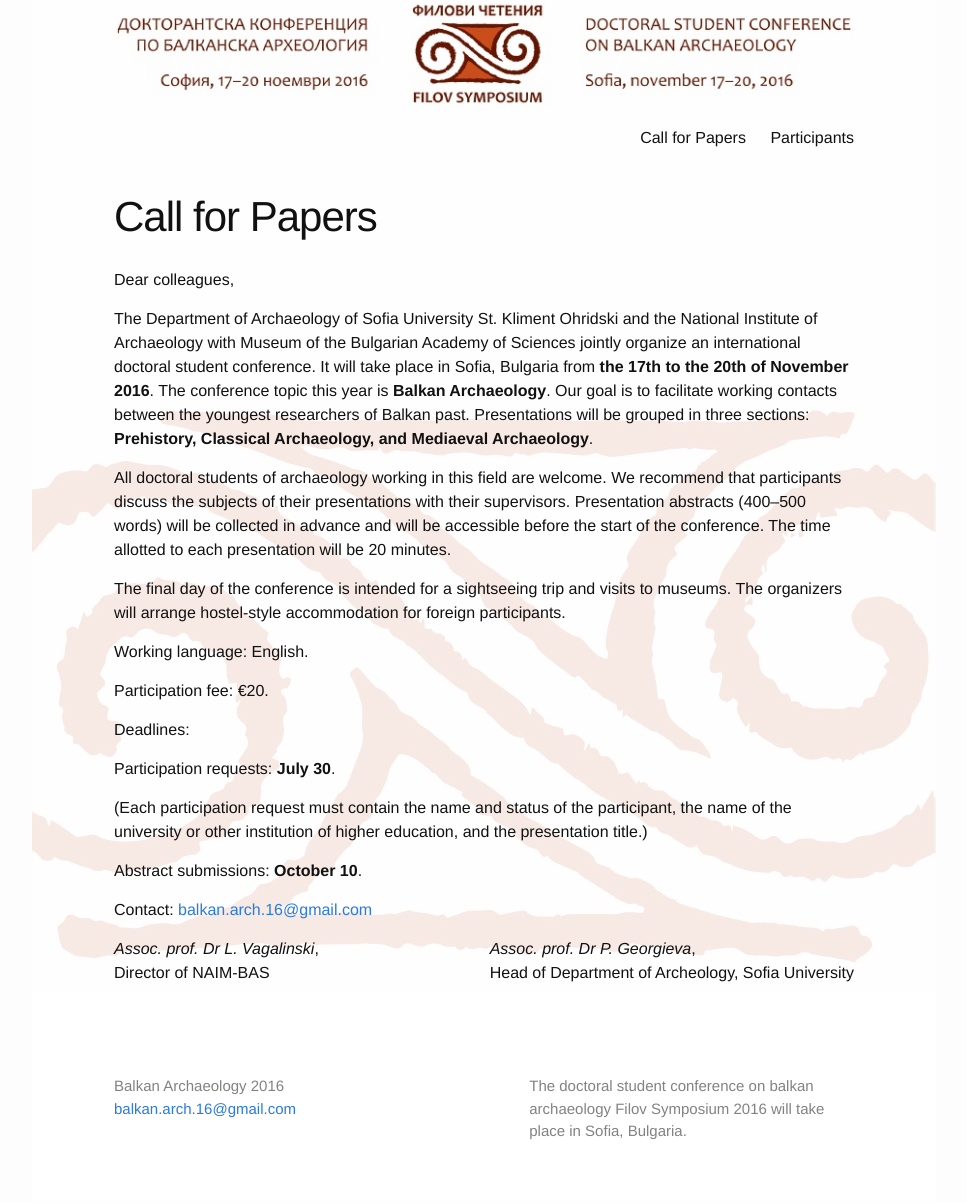
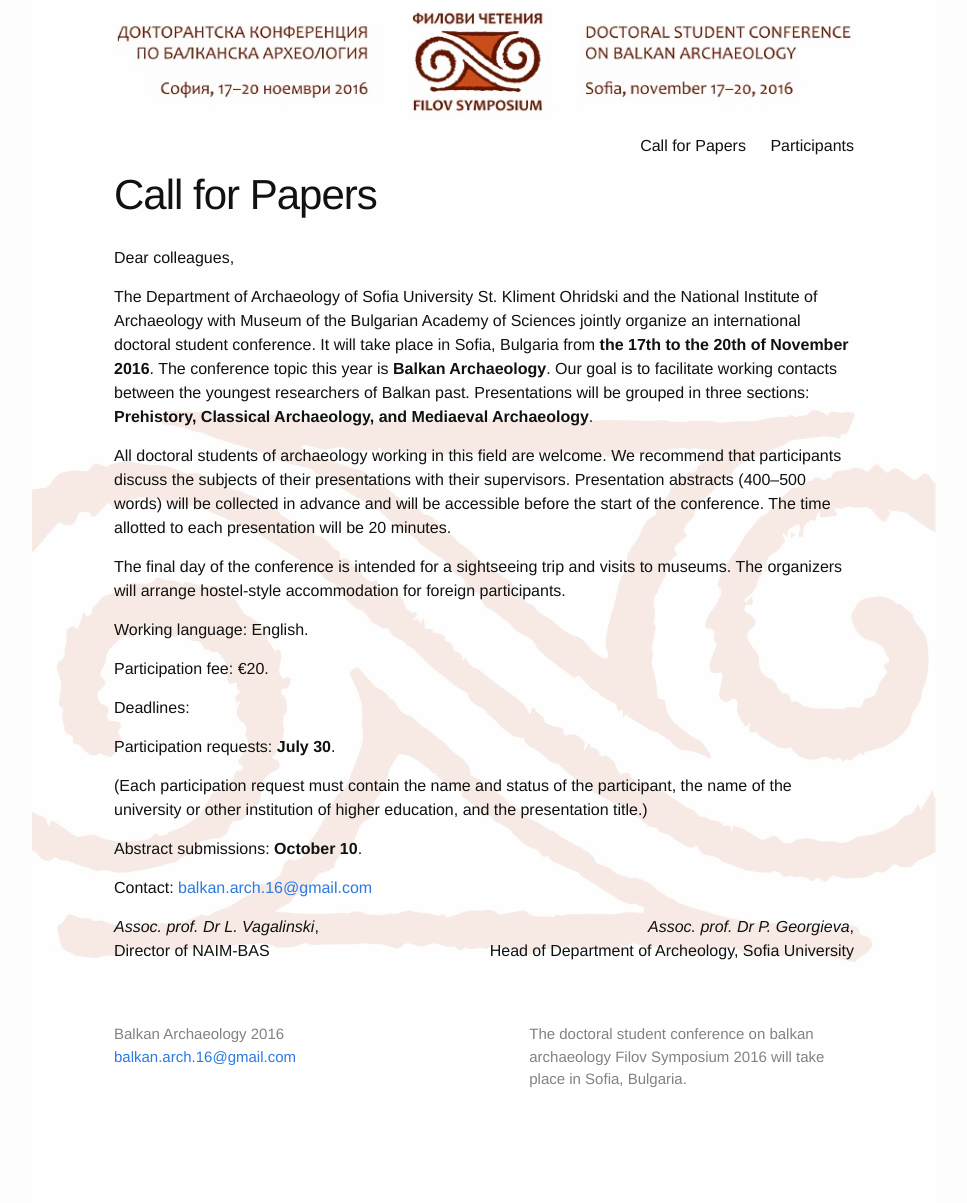
Before and after one commit to balkan-archaeology/balkan-archaeology.github.io, a Jekyll site: the page built from call-for-papers.md, in a window 1280 px wide. Shown: the whole page, without its empty margins (156-1123 px from the left). Built offline with Jekyll 4.4.1, drawn with Linux system fonts in a browser that asks for light colours; after the commit the page ends 1151 px from its top, so only the background shows below that.

Commit message:
Minor style changes.

```diff
--- a/call-for-papers.md
+++ b/call-for-papers.md
@@ -26,12 +26,14 @@
 
 Contact: [balkan.arch.16@gmail.com](mailto:balkan.arch.16@gmail.com)
 
-<div style="float: right;">
+<div style="float: right; text-align: right;">
   <i>Assoc. prof. Dr P. Georgieva</i>,
   <br>
   Head of Department of Archeology, Sofia University
 </div>
 
-*Assoc. prof. Dr L. Vagalinski*,
-<br>
-Director of NAIM-BAS
+<div style="float: left;">
+  <i>Assoc. prof. Dr L. Vagalinski</i>,
+  <br>
+  Director of NAIM-BAS
+</div>
--- a/css/main.scss
+++ b/css/main.scss
@@ -58,7 +58,12 @@
     background-position: top center;
 }
 
+.page-content {
+    padding-top: 0px;
+}
+
 .site-header {
+    padding-top: 8px;
     border-top-width: 0px;
     border-bottom-width: 0px;
 }
```
